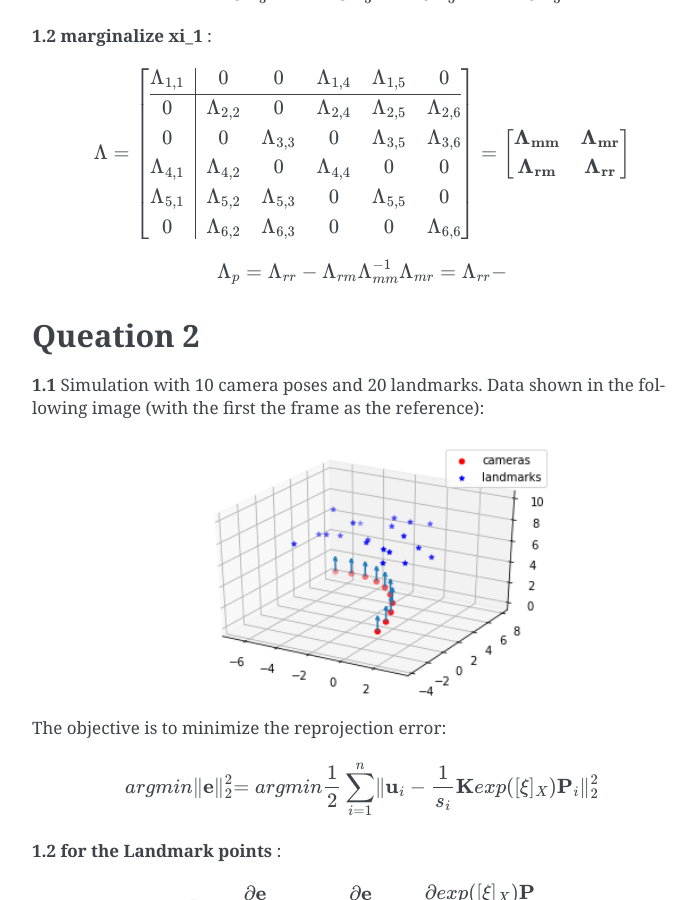
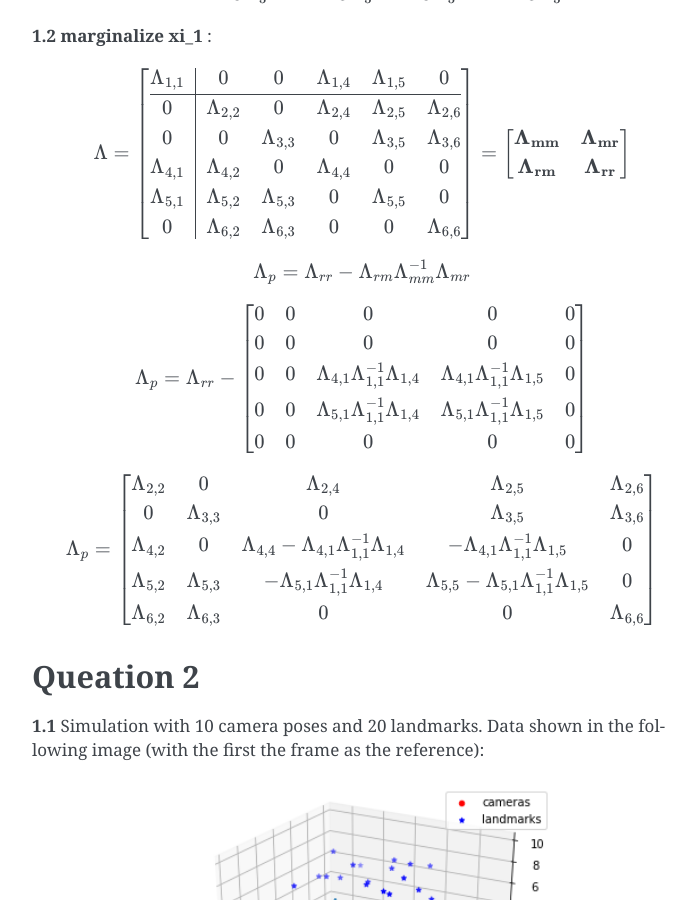
Before and after one commit to gggliuye/VIO, a Sphinx documentation site: the page built from docs/deepblue/VIO.rst, in a window 1280 px wide and 900 px high, scrolled down 2618 px. Shown: the whole window, without its empty margins (388-1084 px from the left). Built offline with Sphinx 7.4.7, drawn with Linux system fonts in a browser that asks for light colours.

Commit message:
Update VIO.rst

```diff
--- a/docs/deepblue/VIO.rst
+++ b/docs/deepblue/VIO.rst
@@ -136,8 +136,25 @@
 
 .. math::
     \Lambda_{p} = \Lambda_{rr} - \Lambda_{rm}\Lambda_{mm}^{-1} \Lambda_{mr}
-         = \Lambda_{rr} -
 
+
+.. math::
+    \Lambda_{p}= \Lambda_{rr} - \begin{bmatrix}
+    0 & 0 & 0 & 0 & 0 \\
+    0 & 0 & 0 & 0 & 0 \\
+    0 & 0 & \Lambda_{4,1}\Lambda_{1,1}^{-1}\Lambda_{1,4} & \Lambda_{4,1}\Lambda_{1,1}^{-1}\Lambda_{1,5} & 0 \\
+    0 & 0 & \Lambda_{5,1}\Lambda_{1,1}^{-1}\Lambda_{1,4} & \Lambda_{5,1}\Lambda_{1,1}^{-1}\Lambda_{1,5} & 0 \\
+    0 & 0 & 0 & 0 & 0 \\
+    \end{bmatrix}
+
+.. math::
+    \Lambda_{p}= \begin{bmatrix}
+    \Lambda_{2,2} & 0 & \Lambda_{2,4} & \Lambda_{2,5} & \Lambda_{2,6} \\
+    0 & \Lambda_{3,3} & 0 & \Lambda_{3,5} & \Lambda_{3,6} \\
+    \Lambda_{4,2} & 0 & \Lambda_{4,4} - \Lambda_{4,1}\Lambda_{1,1}^{-1}\Lambda_{1,4} & -\Lambda_{4,1}\Lambda_{1,1}^{-1}\Lambda_{1,5} & 0 \\
+    \Lambda_{5,2} & \Lambda_{5,3} & -\Lambda_{5,1}\Lambda_{1,1}^{-1}\Lambda_{1,4} & \Lambda_{5,5} - \Lambda_{5,1}\Lambda_{1,1}^{-1}\Lambda_{1,5} & 0 \\
+    \Lambda_{6,2} & \Lambda_{6,3} & 0 & 0 & \Lambda_{6,6} \\
+    \end{bmatrix}
 
 
 **Queation 2**
```
